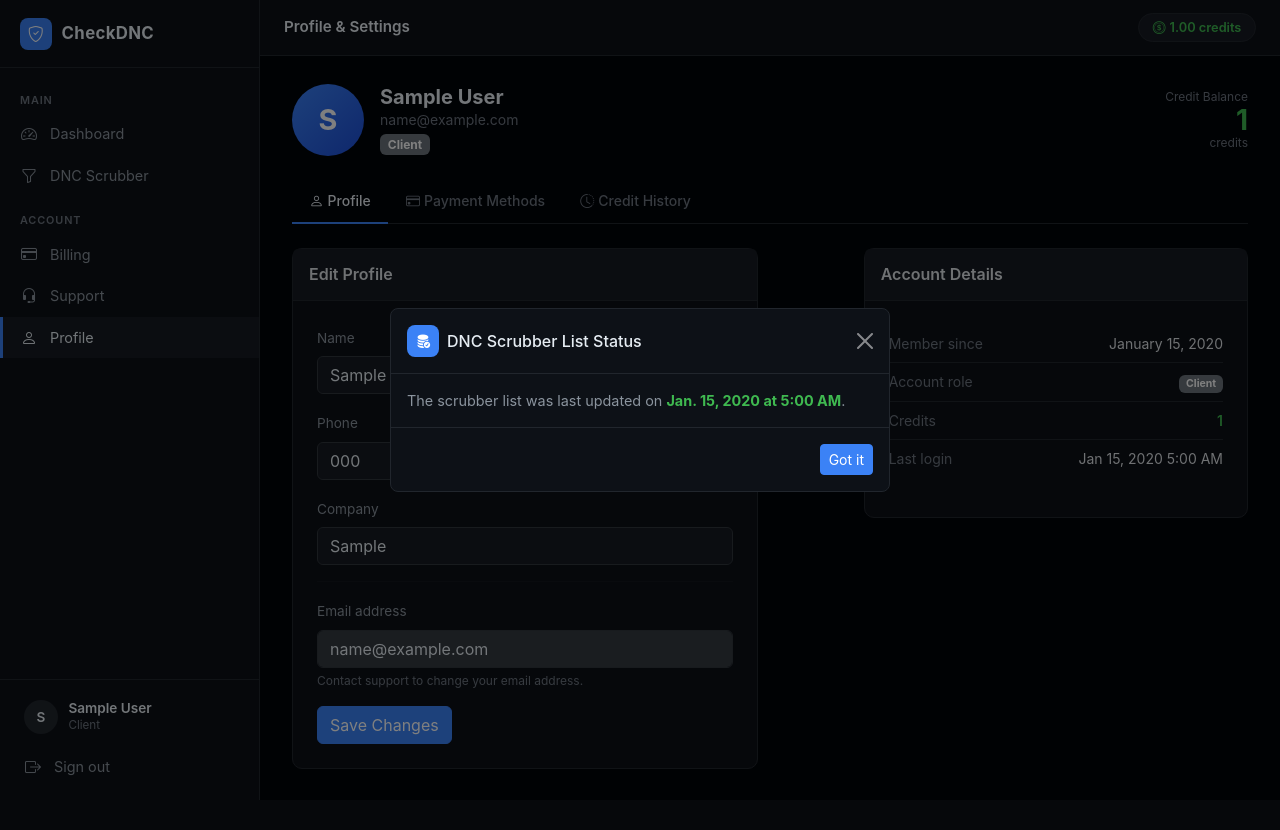
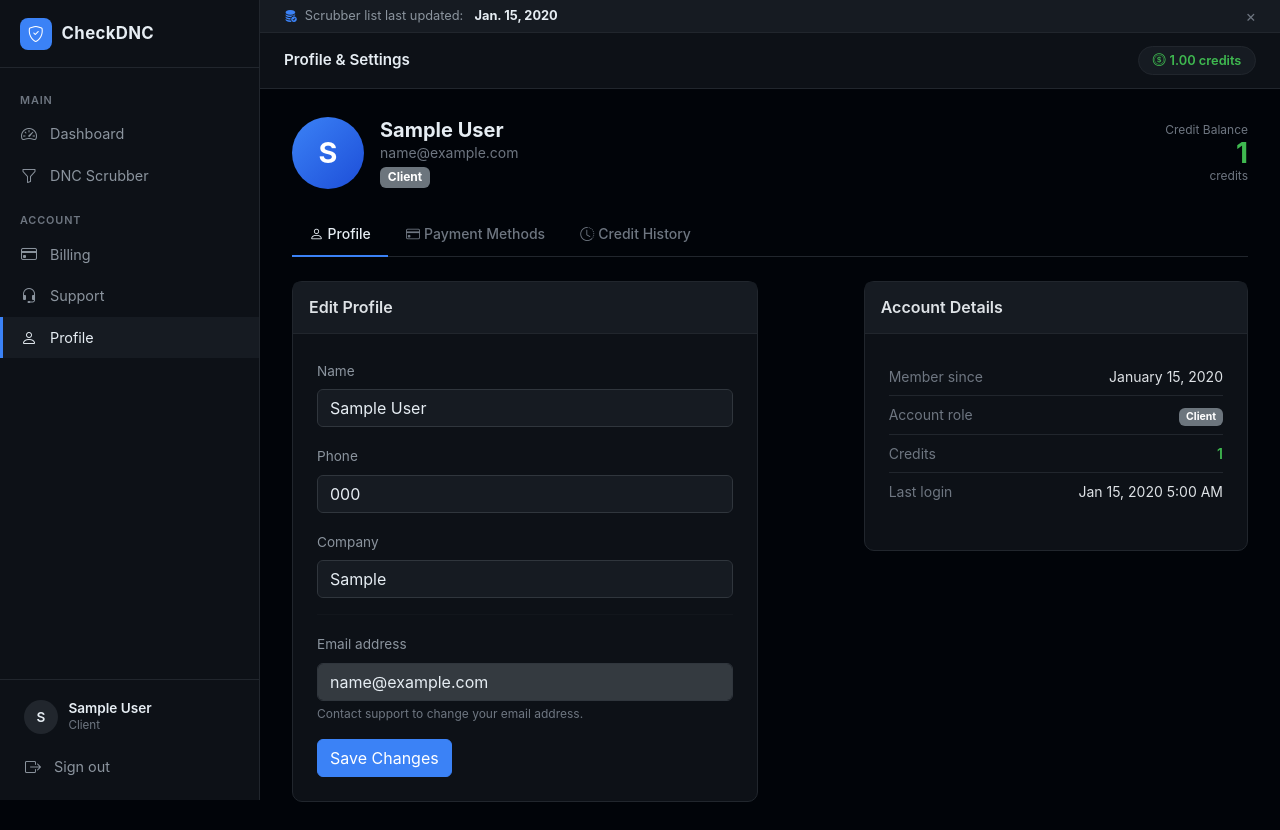
Before and after one commit to TAWHID1248/quest-dnc-checker, a Django app: page /accounts/profile/ in a window 1280 px wide. Before the commit the page ends 775 px from the top, so only its background shows below. Run offline with Django 4.2, Linux system fonts and the light colour scheme; a user stored in the database is signed in; tables that the repository leaves empty hold one stand-in row (values such as "Sample post"); parts of the project's set-up code (start-up, migrations or seed data) failed here and were passed over.

Commit message:
Replace DNC status popup with slim topbar banner
Shows date-only (no time), dismissed per-session via sessionStorage.

Co-Authored-By: Claude Sonnet 4.6 <noreply@anthropic.com>

```diff
--- a/templates/base.html
+++ b/templates/base.html
@@ -428,6 +428,14 @@
 <!-- ── Main content ──────────────────────────────────────── -->
 <div id="main-content">
 
+  {% if dnc_last_updated %}
+  <div id="dncBanner" style="display:none;background:#161b22;border-bottom:1px solid #21262d;padding:.4rem 1.5rem;font-size:.8rem;color:#8b949e;display:flex;align-items:center;gap:.5rem;">
+    <i class="bi bi-database-fill-check" style="color:#3b82f6;flex-shrink:0;"></i>
+    Scrubber list last updated: <strong style="color:#e6edf3;margin-left:.2rem;">{{ dnc_last_updated|date:"N j, Y" }}</strong>
+    <button onclick="dismissDncBanner()" style="margin-left:auto;background:none;border:none;color:#6e7681;cursor:pointer;font-size:1rem;line-height:1;padding:0;" aria-label="Dismiss">&times;</button>
+  </div>
+  {% endif %}
+
   <!-- Topbar -->
   <header id="topbar">
     <button class="btn btn-sm btn-outline-secondary d-lg-none me-2" onclick="toggleSidebar()">
@@ -461,33 +469,6 @@
 
 </div><!-- /#main-content -->
 
-{% if dnc_last_updated %}
-<!-- DNC last-updated notice modal -->
-<div class="modal fade" id="dncUpdatedModal" tabindex="-1" aria-labelledby="dncUpdatedModalLabel" aria-hidden="true">
-  <div class="modal-dialog modal-dialog-centered">
-    <div class="modal-content" style="background:#0d1117;border:1px solid #21262d;">
-      <div class="modal-header" style="border-bottom:1px solid #21262d;">
-        <h6 class="modal-title d-flex align-items-center gap-2" id="dncUpdatedModalLabel" style="color:#e6edf3;">
-          <span style="width:32px;height:32px;background:#3b82f6;border-radius:8px;display:flex;align-items:center;justify-content:center;flex-shrink:0;">
-            <i class="bi bi-database-fill-check text-white" style="font-size:.9rem;"></i>
-          </span>
-          DNC Scrubber List Status
-        </h6>
-        <button type="button" class="btn-close btn-close-white" data-bs-dismiss="modal" aria-label="Close"></button>
-      </div>
-      <div class="modal-body" style="color:#8b949e;font-size:.9rem;">
-        <p class="mb-0">
-          The scrubber list was last updated on
-          <strong style="color:#3fb950;">{{ dnc_last_updated|date:"N j, Y \a\t g:i A" }}</strong>.
-        </p>
-      </div>
-      <div class="modal-footer" style="border-top:1px solid #21262d;">
-        <button type="button" class="btn btn-primary btn-sm" data-bs-dismiss="modal">Got it</button>
-      </div>
-    </div>
-  </div>
-</div>
-{% endif %}
 
 <!-- Bootstrap 5 JS -->
 <script src="https://cdn.jsdelivr.net/npm/bootstrap@5.3.3/dist/js/bootstrap.bundle.min.js"></script>
@@ -495,13 +476,16 @@
 <script>
   {% if dnc_last_updated %}
   (function () {
-    var key = 'dncNoticeSeen_{{ dnc_last_updated|date:"YmdHi" }}';
+    var key = 'dncBannerDismissed_{{ dnc_last_updated|date:"Ymd" }}';
     if (!sessionStorage.getItem(key)) {
-      sessionStorage.setItem(key, '1');
-      var modal = new bootstrap.Modal(document.getElementById('dncUpdatedModal'));
-      modal.show();
+      document.getElementById('dncBanner').style.display = 'flex';
     }
   })();
+  function dismissDncBanner() {
+    var key = 'dncBannerDismissed_{{ dnc_last_updated|date:"Ymd" }}';
+    sessionStorage.setItem(key, '1');
+    document.getElementById('dncBanner').style.display = 'none';
+  }
   {% endif %}
 
   function toggleSidebar() {
```
